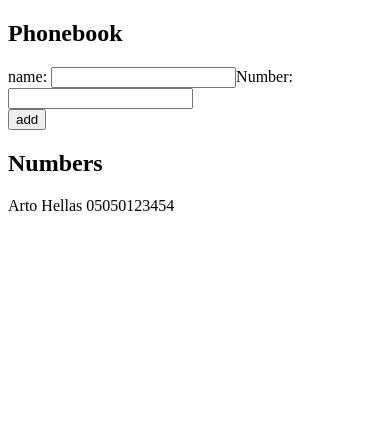
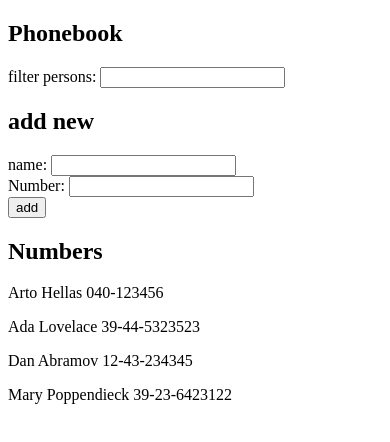
Before and after one commit to liimaa/fullstackopen2019Mooc, a React (Create React App) app in the folder osa2/phonebook/: page / in a window 390 px wide. Shown: the top 442 px of the page. Built offline with nearby package versions, Linux system fonts and the light colour scheme; the HTML template or start-up script is replaced by a standard one.

Commit message:
2.9*: The Phonebook Step4

```diff
--- a/osa2/phonebook/src/App.js
+++ b/osa2/phonebook/src/App.js
@@ -2,11 +2,15 @@
 
 const App = () => {
   const [persons, setPersons] = useState([
-    { name: 'Arto Hellas', number: '05050123454' }
+    { name: 'Arto Hellas', number: '040-123456' },
+    { name: 'Ada Lovelace', number: '39-44-5323523' },
+    { name: 'Dan Abramov', number: '12-43-234345' },
+    { name: 'Mary Poppendieck', number: '39-23-6423122' }
   ])
 
   const [newName, setNewName] = useState('')
   const [newNumber, setNewNumber] = useState('')
+  const [filterValue, setFilter] = useState('')
 
   const handleNewPerson = (event) => {
     event.preventDefault()
@@ -25,21 +29,31 @@
     setNewNumber(event.target.value)
   }
 
-  const listPersons = () =>
-    persons.map(person => <p key={person.name}>{person.name} {person.number}</p>)
+  const handlePersonFilter = (event) => {
+    setFilter(event.target.value)
+  }
+
+  const listPersons = () => {
+    let filterd = persons.filter(person => person.name.toLowerCase().includes(filterValue))
+    return filterd.map(person => <p key={person.name}>{person.name} {person.number}</p>)
+  }
 
   return (
     <div>
       <h2>Phonebook</h2>
+      filter persons: <input value={filterValue} onChange={handlePersonFilter} />
+
+      <h2>add new</h2>
       <form>
         <div>
-          name: <input value={newName} onChange={handleNameChange} />
-          Number: <input value={newNumber} onChange={handleNumberChange} />
+          name: <input value={newName} onChange={handleNameChange} /> <br />
+          Number: <input value={newNumber} onChange={handleNumberChange} /> <br />
         </div>
         <div>
           <button type="submit" onClick={handleNewPerson}>add</button>
         </div>
       </form>
+
       <h2>Numbers</h2>
         {listPersons()}
     </div>
```
